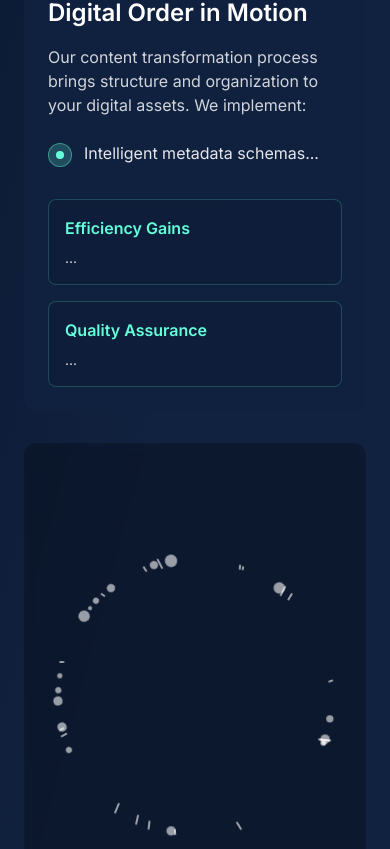
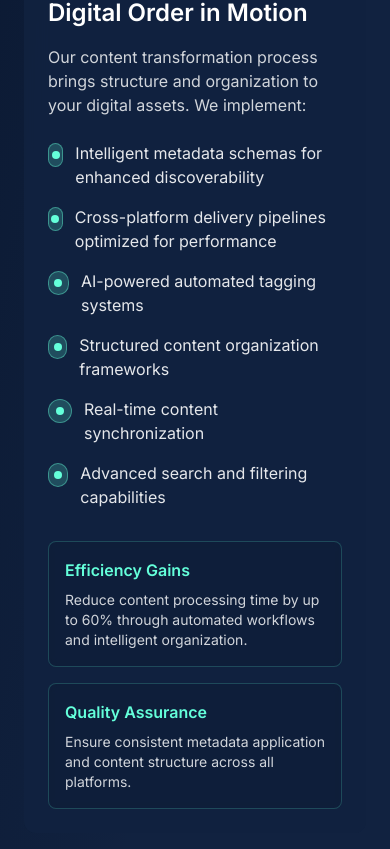
Before and after one commit to isthatamullet/tylergohr-homepage, a React (Vite) app in the folder project/: page / in a window 390 px wide. Shown: the part 1295-2144 px from the top of the page. Built offline with nearby package versions, Linux system fonts and the light colour scheme.

Commit message:
content fixes

```diff
--- a/project/src/components/ContentTransformation.tsx
+++ b/project/src/components/ContentTransformation.tsx
@@ -1,21 +1,38 @@
 import React, { useRef, useEffect, useState } from 'react';
-// No Link import needed
 import DataStream from './DataStream';
 
-// Helper function removed as state was removed
+// Helper function to check if mobile (adjust breakpoint if needed)
+const isMobileScreen = () => typeof window !== 'undefined' && window.innerWidth < 768; // 768px = md breakpoint
 
 const ContentTransformation: React.FC = () => {
   const sectionRef = useRef<HTMLElement>(null);
+  // --- Re-added contentRef ---
+  const contentRef = useRef<HTMLDivElement>(null);
   const [isVisible, setIsVisible] = useState(false);
   const [scrollProgress, setScrollProgress] = useState(0);
-  // Removed isMobile state and contentHeight state
+  // --- Re-added contentHeight state ---
+  const [contentHeight, setContentHeight] = useState(0);
+  // --- Re-added isMobile state ---
+  const [isMobile, setIsMobile] = useState(isMobileScreen());
 
-  // Simplified Effect for Intersection Observer (visibility) & Scroll Progress ONLY
+  // Effect to handle screen resize for isMobile flag
+  useEffect(() => {
+    const handleResize = () => {
+      setIsMobile(isMobileScreen());
+      // Note: Height recalculation is handled by ResizeObserver below
+    };
+    window.addEventListener('resize', handleResize);
+    handleResize(); // Initial check
+    return () => window.removeEventListener('resize', handleResize);
+  }, []);
+
+  // Effect for observers and height calculation via ResizeObserver
   useEffect(() => {
     const intersectionObserver = new IntersectionObserver(
       ([entry]) => setIsVisible(entry.isIntersecting),
       { threshold: 0.1 }
     );
+
     const handleScroll = () => {
         if (!sectionRef.current) return;
         const rect = sectionRef.current.getBoundingClientRect();
@@ -23,27 +40,49 @@ const ContentTransformation: React.FC = () => {
         const progress = Math.max(0, Math.min(1, (viewportHeight - rect.top) / (viewportHeight + rect.height)));
         setScrollProgress(progress);
     };
+
+    // --- ResizeObserver to accurately track content height ---
+    const resizeObserver = new ResizeObserver(entries => {
+        for (let entry of entries) {
+            const height = entry.contentRect.height;
+            setContentHeight(currentHeight => Math.abs(currentHeight - height) > 1 ? height : currentHeight);
+        }
+    });
+    // ------------------------------------------------------
+
     const currentSectionRef = sectionRef.current;
+    const currentContentRef = contentRef.current; // Capture content ref
+
+    // Setup observers and listeners
     if (currentSectionRef) {
       intersectionObserver.observe(currentSectionRef);
       window.addEventListener('scroll', handleScroll, { passive: true });
     }
+    if (currentContentRef) {
+        resizeObserver.observe(currentContentRef);
+        // Set initial height (important!)
+        setContentHeight(currentContentRef.offsetHeight);
+    }
+
+    // Cleanup function
     return () => {
       if (currentSectionRef) {
         intersectionObserver.unobserve(currentSectionRef);
       }
+      if (currentContentRef) {
+          resizeObserver.unobserve(currentContentRef); // Use unobserve
+      }
       window.removeEventListener('scroll', handleScroll);
     };
-  }, []); // Run only once on mount
+  // Run only once on mount
+  }, []); // Dependency array empty, ResizeObserver handles updates
 
   return (
-    // --- UPDATED: Adjusted bottom margin (larger on mobile) ---
     <section
       ref={sectionRef}
       id="transformation"
-      className="py-32 bg-navy-light relative overflow-hidden mb-32 md:mb-16" // e.g., mb-32 mobile, mb-16 md+
+      className="py-32 bg-navy-light relative overflow-hidden mb-16" // Removed content-visibility-auto
     >
-    {/* ------------------------------------------------------- */}
       {/* Background Gradient */}
       <div className="absolute inset-0 bg-gradient-to-br from-navy-dark/50 via-transparent to-navy-light/80 z-0"></div>
 
@@ -63,48 +102,70 @@ const ContentTransformation: React.FC = () => {
 
           {/* Data Stream Component Container */}
           <div
-            // --- UPDATED className: REMOVED negative top margin ---
+            // className uses responsive classes for aspect ratio and sticky
             className={`relative w-full transition-opacity duration-500 ease-out
                       md:w-[45%] lg:w-[40%]
                       min-w-[300px] max-w-[600px]
                       order-2 md:order-1
-                      aspect-square md:aspect-auto
-                      md:h-[500px] lg:h-[550px]
-                      md:sticky
-                      md:self-start
-                      mt-0 ${/* Reset margin explicitly just in case */''}
+                      aspect-square md:aspect-auto ${/* Control shape */''}
+                      md:sticky ${/* Apply sticky class on md+ */''}
+                      md:self-start ${/* Prevent stretching */''}
+                      mt-0 ${/* Ensure no unwanted top margin */''}
                     `}
-            // ----------------------------------------------------
+            // Inline style applies height ONLY when not mobile, and sets sticky position
             style={{
-              position: 'sticky',
+              height: !isMobile && contentHeight > 0 ? `${contentHeight}px` : undefined,
+              position: 'sticky', // Apply sticky position via style always (browser applies based on context)
               top: '6rem',
               opacity: isVisible ? 1 : 0,
               transform: isVisible ? 'translateY(0)' : 'translateY(10px)',
             }}
           >
+            {/* Inner div needs h-full to fill parent */}
             <div className="relative h-full bg-black/10 backdrop-blur-sm rounded-xl overflow-hidden flex items-center justify-center">
               <DataStream isVisible={isVisible} scrollProgress={scrollProgress} />
             </div>
           </div>
 
-          {/* Content Section */}
+          {/* Content Section - Added ref back */}
           <div
+            ref={contentRef} // *** Re-added ref here ***
             className="w-full md:w-[55%] lg:w-1/2 md:ml-8 order-1 md:order-2 relative z-20"
           >
             <div className="bg-navy-light/95 backdrop-blur-md p-6 rounded-xl lg:bg-transparent lg:p-0">
-               {/* --- RESTORED Content --- */}
+               {/* --- Ensure ACTUAL Content is here --- */}
                <h3 className="text-2xl font-bold mb-4 text-white">Digital Order in Motion</h3>
                <p className="text-gray-300 mb-6">
                  Our content transformation process brings structure and organization to your digital assets. We implement:
                </p>
                <ul className="space-y-4 mb-8">
-                 {[ 'Intelligent metadata schemas...', /* shortened */ ].map((item, index) => ( <li key={index} className="flex items-start"> <div className="h-6 w-6 rounded-full bg-teal/20 border border-teal/40 flex items-center justify-center mr-3 mt-0.5"> <div className="h-2 w-2 rounded-full bg-teal"></div> </div> <span className="text-gray-200">{item}</span> </li> ))}
+                 {[
+                   'Intelligent metadata schemas for enhanced discoverability',
+                   'Cross-platform delivery pipelines optimized for performance',
+                   'AI-powered automated tagging systems',
+                   'Structured content organization frameworks',
+                   'Real-time content synchronization',
+                   'Advanced search and filtering capabilities'
+                 ].map((item, index) => (
+                   <li key={index} className="flex items-start">
+                     <div className="h-6 w-6 rounded-full bg-teal/20 border border-teal/40 flex items-center justify-center mr-3 mt-0.5">
+                       <div className="h-2 w-2 rounded-full bg-teal"></div>
+                     </div>
+                     <span className="text-gray-200">{item}</span>
+                   </li>
+                 ))}
                </ul>
                <div className="grid grid-cols-1 md:grid-cols-2 gap-4 mt-8">
-                 <div className="bg-navy/30 backdrop-blur-sm rounded-lg p-4 border border-teal/20"> <h4 className="text-teal font-semibold mb-2">Efficiency Gains</h4> <p className="text-gray-300 text-sm">...</p> </div>
-                 <div className="bg-navy/30 backdrop-blur-sm rounded-lg p-4 border border-teal/20"> <h4 className="text-teal font-semibold mb-2">Quality Assurance</h4> <p className="text-gray-300 text-sm">...</p> </div>
+                 <div className="bg-navy/30 backdrop-blur-sm rounded-lg p-4 border border-teal/20">
+                   <h4 className="text-teal font-semibold mb-2">Efficiency Gains</h4>
+                   <p className="text-gray-300 text-sm">Reduce content processing time by up to 60% through automated workflows and intelligent organization.</p>
+                 </div>
+                 <div className="bg-navy/30 backdrop-blur-sm rounded-lg p-4 border border-teal/20">
+                   <h4 className="text-teal font-semibold mb-2">Quality Assurance</h4>
+                   <p className="text-gray-300 text-sm">Ensure consistent metadata application and content structure across all platforms.</p>
+                 </div>
                </div>
-               {/* ----------------------- */}
+               {/* -------------------------------- */}
             </div>
           </div>
         </div>
```
